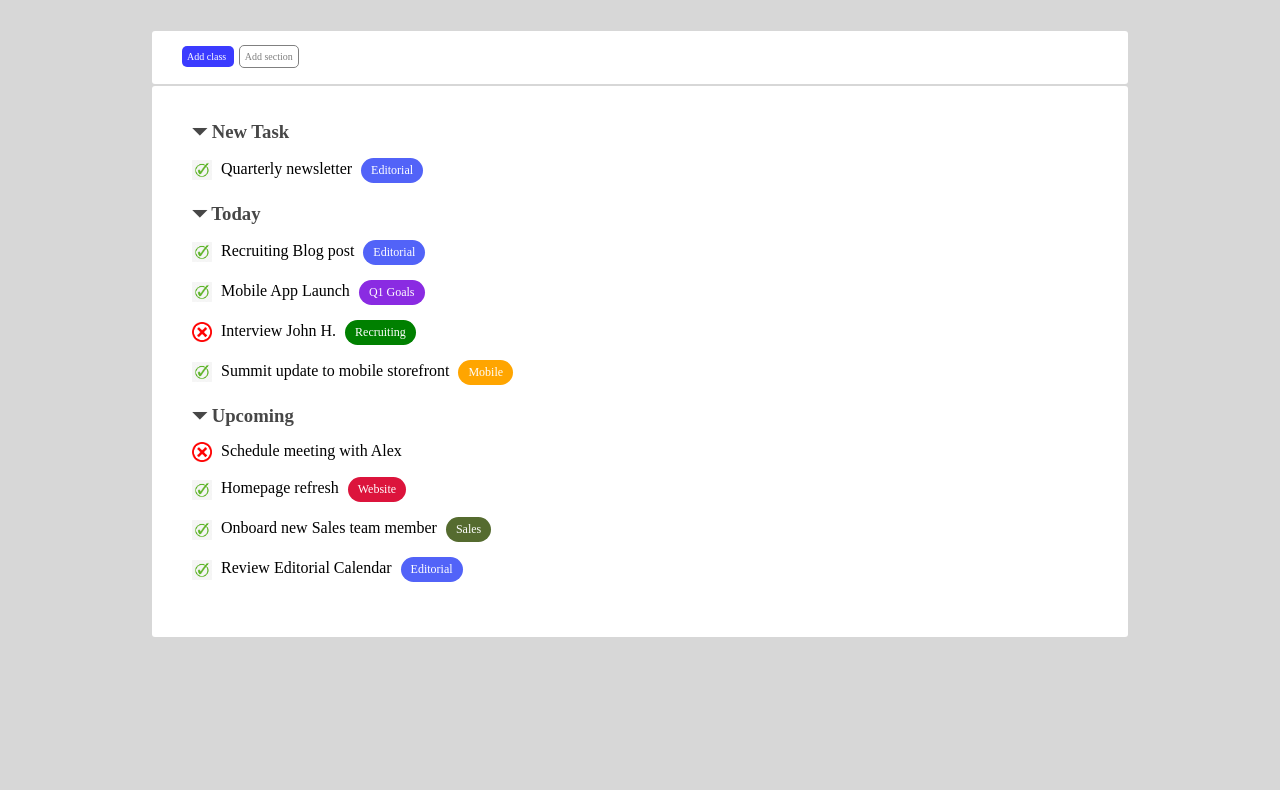
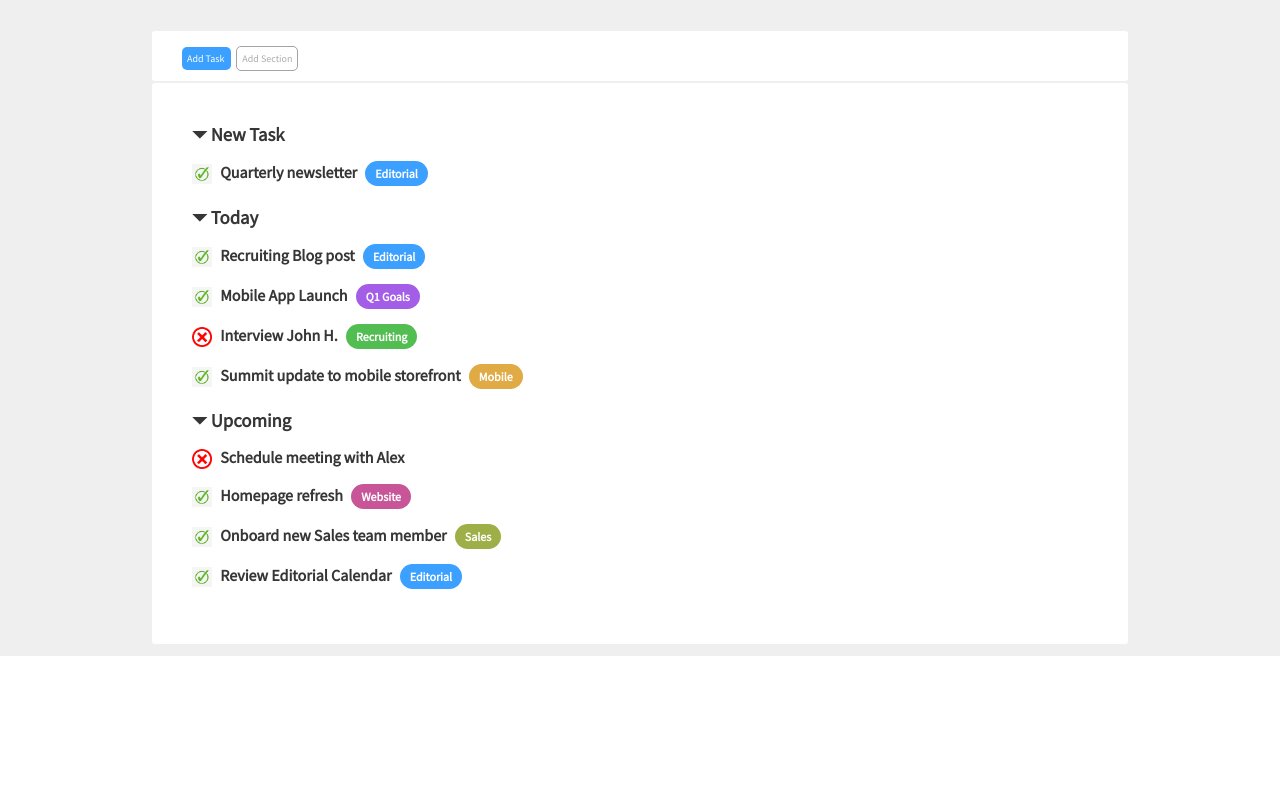
Before and after one commit to cif95/html-css-toboolist, a plain HTML site: page index.html in a window 1280 px wide. Shown: the part 76-866 px from the top of the page. After the commit the page ends 800 px from the top, so only its background shows below. Drawn offline with Linux system fonts and the light colour scheme; a web font is replaced by a local one.

Commit message:
visual corrections + font

```diff
--- a/css/style.css
+++ b/css/style.css
@@ -2,6 +2,12 @@
 	margin:0;
 	padding:0;
 	box-sizing: border-box;
+	font-family: 'Fira Sans', sans-serif;
+	font-family: 'Licorice', cursive;
+	font-family: 'Merriweather', serif;
+	font-family: 'Noto Sans', sans-serif;
+	font-family: 'Poppins', sans-serif;
+	font-family: 'Source Sans Pro', sans-serif;
 }
 
 header{
@@ -10,9 +16,8 @@ header{
 }
 
 main{
-	background-color: rgba(206, 206, 206, 0.808);
+	background-color: rgba(235, 235, 235, 0.808);
 	width:100vw;
-	height:100vh;
 	padding:35px 30px 10px;
 }
 
@@ -24,6 +29,7 @@ ul{
 
 li{
 	margin-top:15px;
+	font-weight: 600;
 }
 
 
@@ -46,11 +52,11 @@ li{
 	background-color: rgb(255, 255, 255);
    margin:2px auto;
 	border-radius: 3px;
-	padding:15px 40px 50px;
+	padding:20px 40px 50px;
+	color:rgb(54, 54, 54);
 }
 
 .section-title{
-	color:rgb(71, 71, 71);
 	margin-top:20px;
 }
 
@@ -72,27 +78,27 @@ li{
 }
 
 .editorial-tag{
-	background-color: rgb(82, 99, 248);
+	background-color: rgb(59, 160, 255);
 }
 
 .q1goals-tag{
-	background-color: blueviolet;
+	background-color: rgba(163, 92, 230, 0.993);
 }
 
 .recruiting-tag{
-	background-color: green;
+	background-color: rgb(82, 190, 82);
 }
 
 .mobile-tag{
-	background-color: orange;
+	background-color: rgb(224, 170, 69);
 }
 
 .website-tag{
-	background-color: crimson;
+	background-color: rgb(199, 85, 151);
 }
 
 .sales-tag{
-	background-color:darkolivegreen;
+	background-color:rgb(159, 175, 71);
 }
 
 #main-logo{
@@ -101,15 +107,15 @@ li{
 
 #input-adds{
 	height:7%;
-	padding:15px 30px 5px;
+	padding:15px 30px;
 }
 
 #add-task{
 	color:white;
-	background-color:rgb(59, 59, 255);
+	background-color:rgb(59, 160, 255);
 }
 
 #add-section{
-	color:grey;
-	border: 1px solid grey;
+	color:rgb(172, 172, 172);
+	border: 1px solid rgb(163, 163, 163);
 }
--- a/index.html
+++ b/index.html
@@ -5,8 +5,10 @@
 	<meta http-equiv="X-UA-Compatible" content="IE=edge">
 	<meta name="viewport" content="width=device-width, initial-scale=1.0">
 	<link rel="stylesheet" href="css/style.css">
+	<link rel="preconnect" href="https://fonts.googleapis.com">
+   <link rel="preconnect" href="https://fonts.gstatic.com" crossorigin>
+   <link href="https://fonts.googleapis.com/css2?family=Fira+Sans:wght@400;900&family=Licorice&family=Merriweather:wght@300;400;700&family=Noto+Sans&family=Poppins:wght@300&family=Source+Sans+Pro&display=swap" rel="stylesheet">
 	<title>Toboolist</title>
-</head>
 <body>
 	<header>
 		<!-- LOGO -->
@@ -21,10 +23,10 @@
 		<!-- ADD BUTTONS SECTION -->
 		<section id="input-adds" class="main-element">
 			<div class="add-input" id="add-task">
-				<span>Add class</span>
+				<span>Add Task</span>
 			</div>
 			<div class="add-input" id="add-section">
-				<span>Add section</span>
+				<span>Add Section</span>
 			</div>
 		</section>
 		<!-- LIST SECTIONS -->
```
